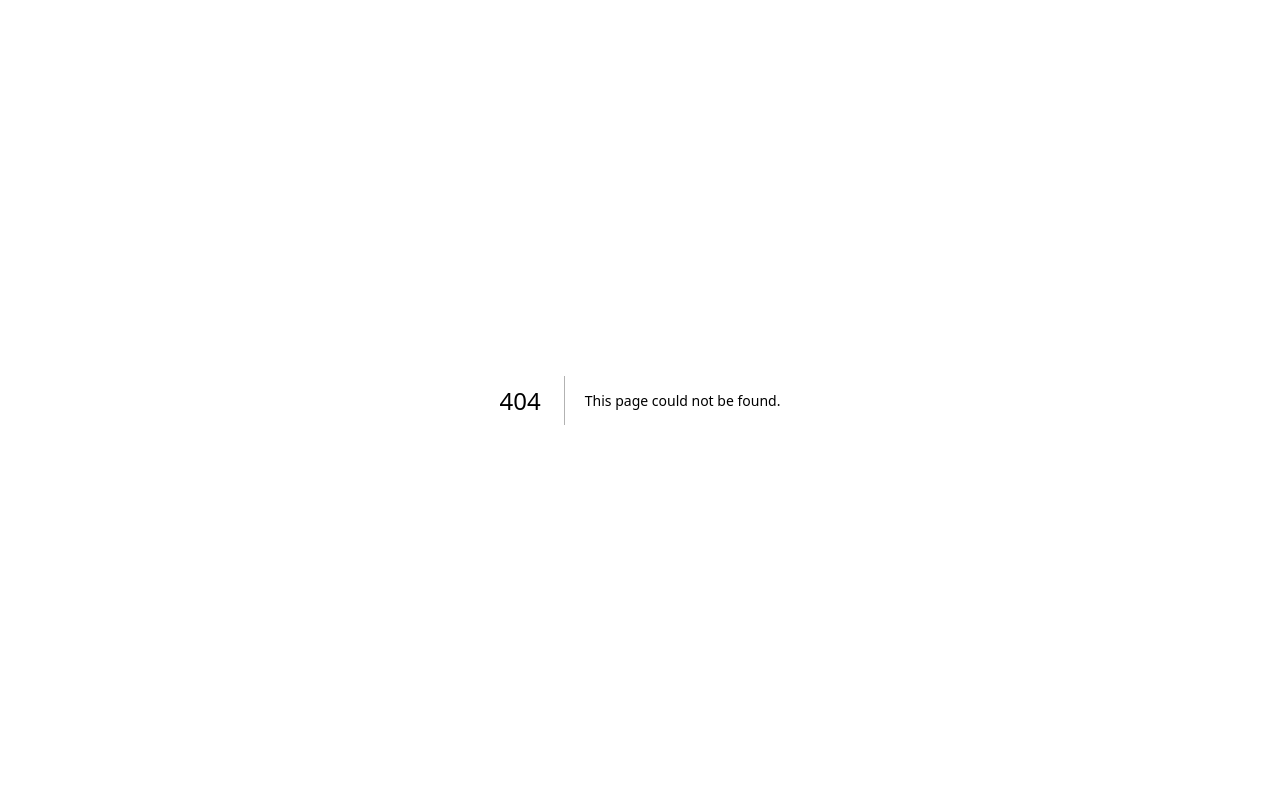
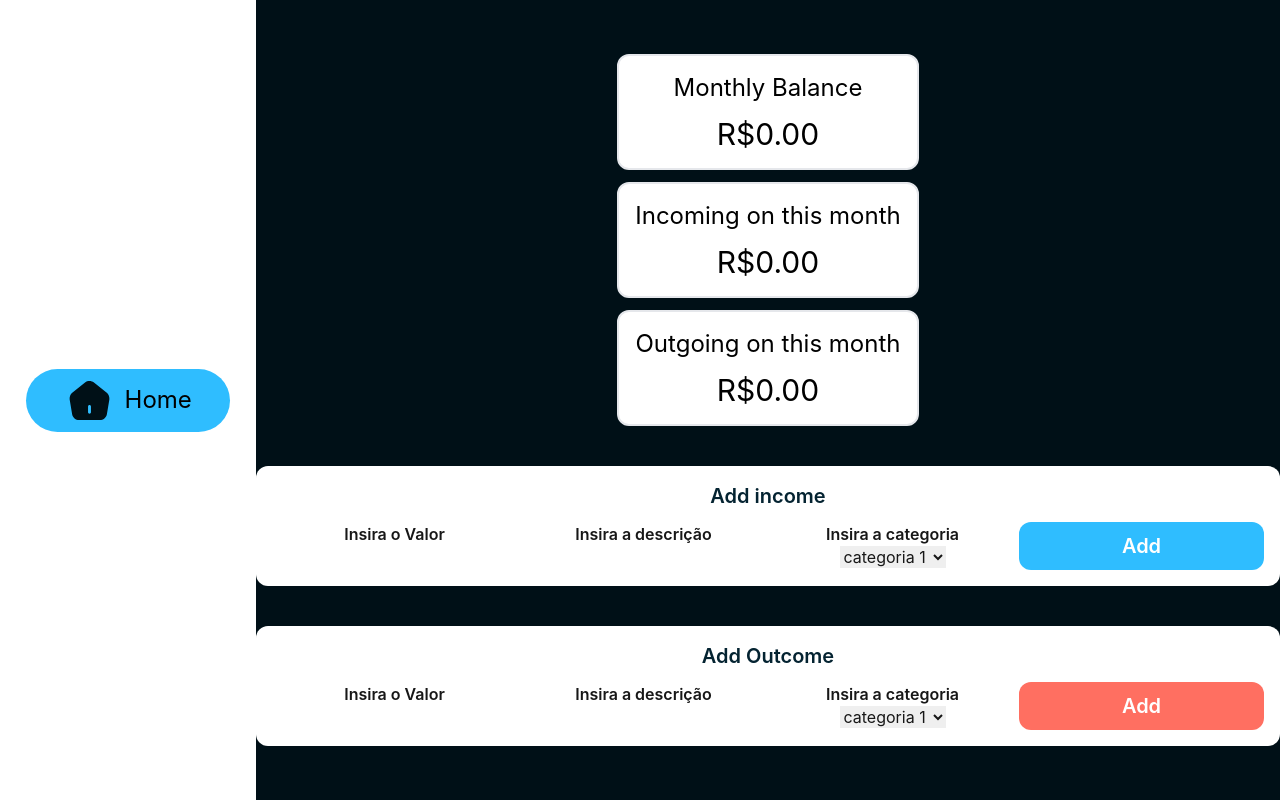
Before and after one commit to 0FelipeMeira/budgetflow-frontend, a Next.js app: page /home in a window 1280 px wide. Before the commit this address had no page. Built offline with nearby package versions, Linux system fonts and the light colour scheme.

Commit message:
FEAT: Home page structured && project structure refined

```diff
--- a/app/dashboard/page.tsx
+++ /dev/null
@@ -1,6 +0,0 @@
-
-const DashboardPage = () => {
-  return <div></div>;
-};
-
-export default DashboardPage;
--- a/app/globals.css
+++ b/app/globals.css
@@ -1,6 +1,7 @@
 @tailwind base;
 @tailwind components;
 @tailwind utilities;
+@import url("https://fonts.googleapis.com/css2?family=Inter:ital,opsz,wght@0,14..32,100..900;1,14..32,100..900&display=swap");
 
 :root {
   --background: #ffffff;
@@ -20,6 +21,12 @@ body {
   font-family: Arial, Helvetica, sans-serif;
 }
 
+* {
+  font-family: "Inter", sans-serif;
+  font-optical-sizing: auto;
+  font-style: normal;
+}
+
 @layer utilities {
   .text-balance {
     text-wrap: balance;
--- /dev/null
+++ b/app/home/page.tsx
@@ -0,0 +1,97 @@
+import HomeCard from "@/components/HomeCard/HomeCard";
+import { useState } from "react";
+
+const HomePage = () => {
+  const [balance, setBalance] = useState(0);
+  const [income, setIncome] = useState(0);
+  const [outcome, setOutcome] = useState(0);
+
+  return (
+    <div className="w-screen h-screen flex">
+      <aside className="w-1/5 bg-white h-screen flex flex-col justify-center items-center">
+        <div className="bg-main-5 rounded-full w-4/5 flex items-center p-2 gap-3 pl-10 cursor-pointer">
+          <img src="./home.svg" alt="Dashboard Icon" />
+          <h1 className="w-2/5 text-2xl text-black text-center">Home</h1>
+        </div>
+      </aside>
+
+      <main className="flex flex-1 flex-col bg-main-0 items-center justify-center gap-10">
+        <div className="flex flex-col gap-3">
+          <HomeCard title={"Monthly Balance"} value={balance} />
+          <HomeCard title={"Incoming on this month"} value={income} />
+          <HomeCard title={"Outgoing on this month"} value={outcome} />
+        </div>
+
+        <div className="flex flex-col bg-white items-center justify-center p-4 rounded-xl gap-3">
+          <h1 className="text-xl font-semibold text-main-1">Add income</h1>
+
+          <div className="grid grid-cols-4 gap-1">
+            <div className="flex flex-col items-center">
+              <label className="font-semibold" htmlFor="incomeValue">
+                Insira o Valor
+              </label>
+              <input type="number" id="incomeValue" min={0.01} />
+            </div>
+
+            <div className="flex flex-col items-center">
+              <label className="font-semibold" htmlFor="incomeDescription">
+                Insira a descrição
+              </label>
+              <input type="number" id="incomeDescription" min={0.01} />
+            </div>
+
+            <div className="flex flex-col items-center">
+              <label className="font-semibold" htmlFor="incomeCategory">
+                Insira a categoria
+              </label>
+              <select name="incomeCategory" id="incomeCategory">
+                <option value="cat1">categoria 1</option>
+                <option value="cat2">categoria 2</option>
+              </select>
+            </div>
+
+            <button className="bg-main-5 hover:brightness-95 active:brightness-90 text-white h-full rounded-xl text-xl font-semibold">
+              Add
+            </button>
+          </div>
+        </div>
+
+        <div className="flex flex-col bg-white items-center justify-center p-4 rounded-xl gap-3">
+          <h1 className="text-xl font-semibold text-main-1">Add Outcome</h1>
+
+          <div className="grid grid-cols-4 gap-1">
+            <div className="flex flex-col items-center">
+              <label className="font-semibold" htmlFor="outcomeValue">
+                Insira o Valor
+              </label>
+              <input type="number" id="outcomeValue" min={0.01} />
+            </div>
+
+            <div className="flex flex-col items-center">
+              <label className="font-semibold" htmlFor="outcomeDescription">
+                Insira a descrição
+              </label>
+              <input type="number" id="outcomeDescription" min={0.01} />
+            </div>
+
+            <div className="flex flex-col items-center">
+              <label className="font-semibold" htmlFor="outcomeCategory">
+                Insira a categoria
+              </label>
+              <select name="outcomeCategory" id="outcomeCategory">
+                <option value="cat1">categoria 1</option>
+                <option value="cat2">categoria 2</option>
+              </select>
+            </div>
+
+            <button className="bg-accent-red hover:brightness-95 active:brightness-90 text-white h-full rounded-xl text-xl font-semibold">
+              Add
+            </button>
+          </div>
+        </div>
+      </main>
+    </div>
+  );
+};
+
+export default HomePage;
--- /dev/null
+++ b/components/HomeCard/HomeCard.tsx
@@ -0,0 +1,12 @@
+import React from "react";
+
+const HomeCard = ({ title, value }: { title: string; value: number }) => {
+  return (
+    <div className="bg-white border-2 flex flex-col items-center justify-center p-4 rounded-xl gap-3">
+      <h1 className="text-black text-2xl">{title}</h1>
+      <h2 className="text-black text-3xl">R${value.toFixed(2)}</h2>
+    </div>
+  );
+};
+
+export default HomeCard;
--- a/tailwind.config.ts
+++ b/tailwind.config.ts
@@ -11,6 +11,17 @@ const config: Config = {
       colors: {
         background: "var(--background)",
         foreground: "var(--foreground)",
+        main: {
+          0: "#001017",
+          1: "#042331",
+          2: "#05344A",
+          3: "#0C577A",
+          4: "#1F87B7",
+          5: "#2FBDFF",
+        },
+        accent: {
+          red: "#FF6F61",
+        },
       },
     },
   },
```
Also changed, not shown: components/Text/Text.tsx (renamed from app/components/Text/Text.tsx), components/Title/Title.tsx (renamed from app/components/Title/Title.tsx), public/home.svg (added).
